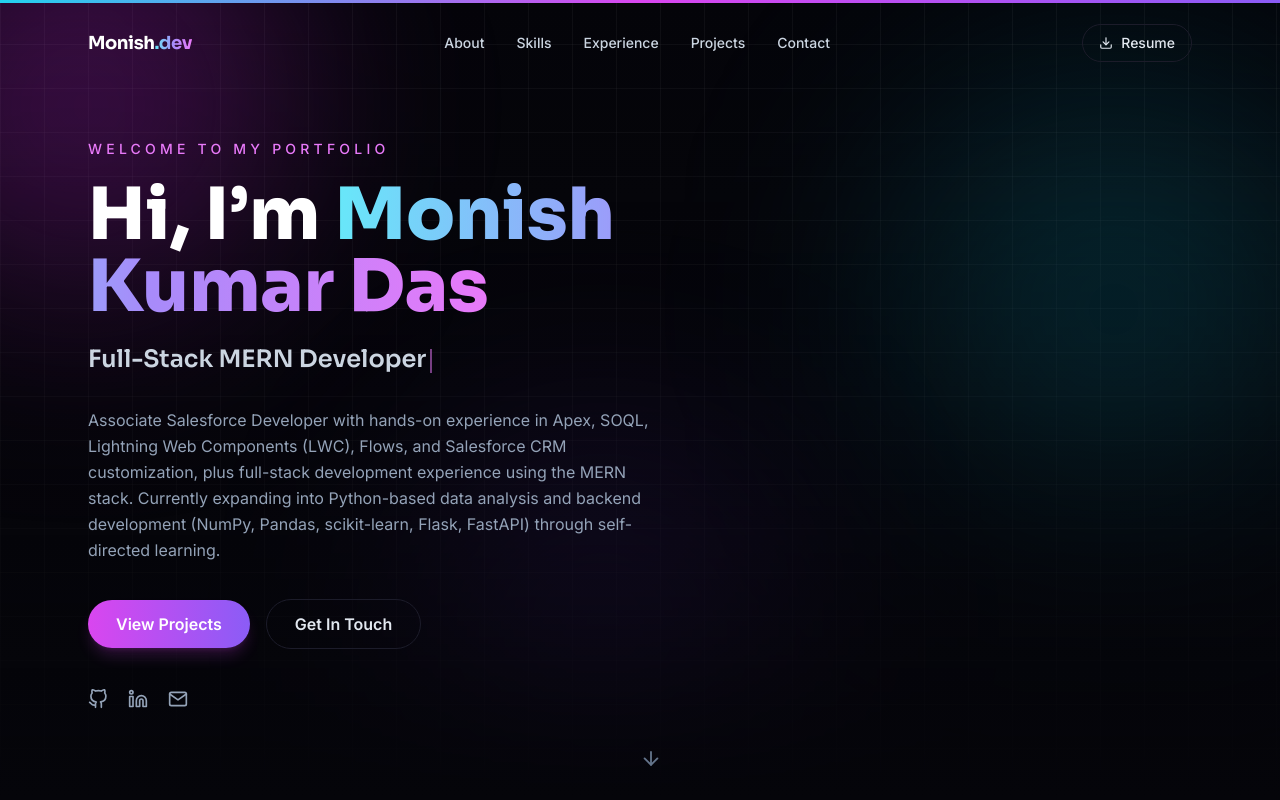
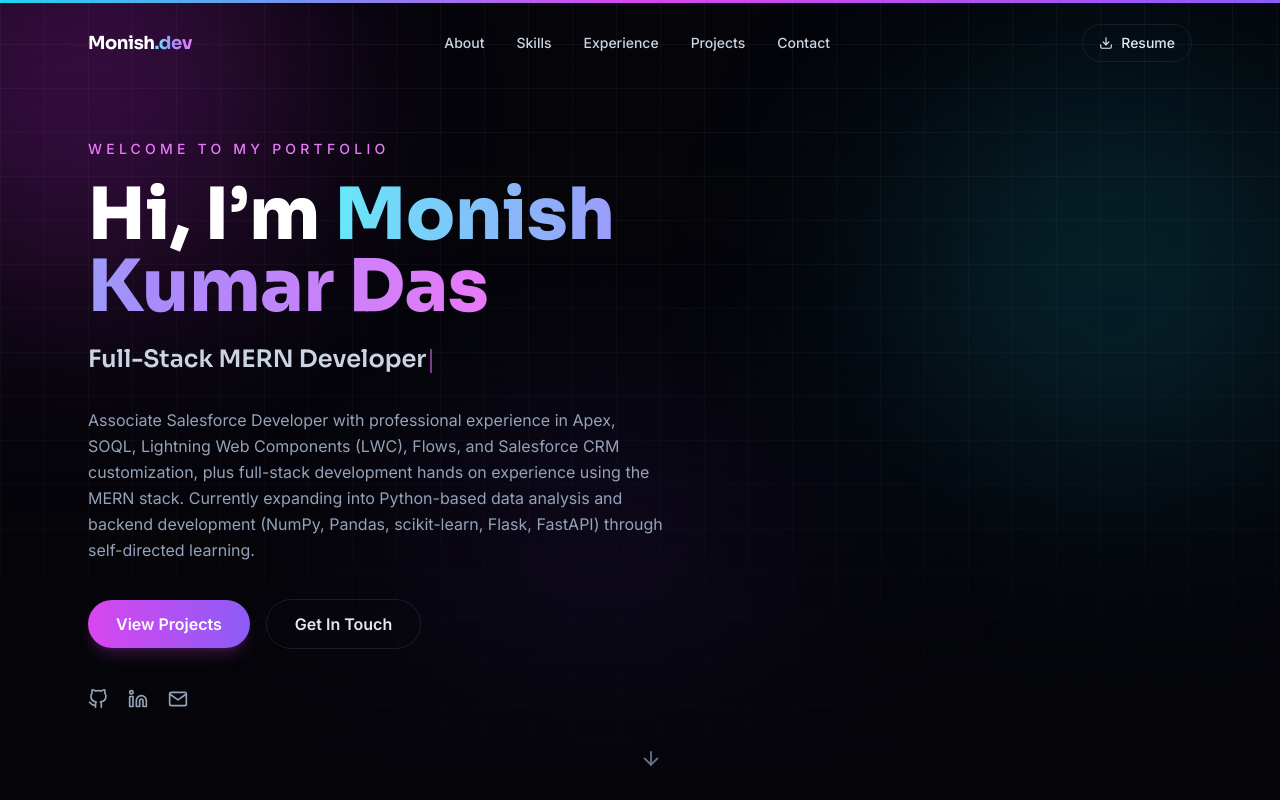
Before and after one commit to Manish367/Portfolio, a React (Vite) app: page / in a window 1280 px wide. Shown: the top 800 px of the page. Built offline with nearby package versions, Linux system fonts and the light colour scheme.

Commit message:
Revise summary in portfolio.js for clarity
Updated summary to reflect professional experience and hands-on development.

```diff
--- a/src/data/portfolio.js
+++ b/src/data/portfolio.js
@@ -14,7 +14,7 @@ export const profile = {
   linkedin: 'https://www.linkedin.com/in/monish-kumar-das-07662b17b/',
   resume: '/MonishUpdatedResume.pdf',
   summary:
-    'Associate Salesforce Developer with hands-on experience in Apex, SOQL, Lightning Web Components (LWC), Flows, and Salesforce CRM customization, plus full-stack development experience using the MERN stack. Currently expanding into Python-based data analysis and backend development (NumPy, Pandas, scikit-learn, Flask, FastAPI) through self-directed learning.'
+    'Associate Salesforce Developer with professional experience in Apex, SOQL, Lightning Web Components (LWC), Flows, and Salesforce CRM customization, plus full-stack development hands on experience using the MERN stack. Currently expanding into Python-based data analysis and backend development (NumPy, Pandas, scikit-learn, Flask, FastAPI) through self-directed learning.'
 };
 
 export const skills = [
```
